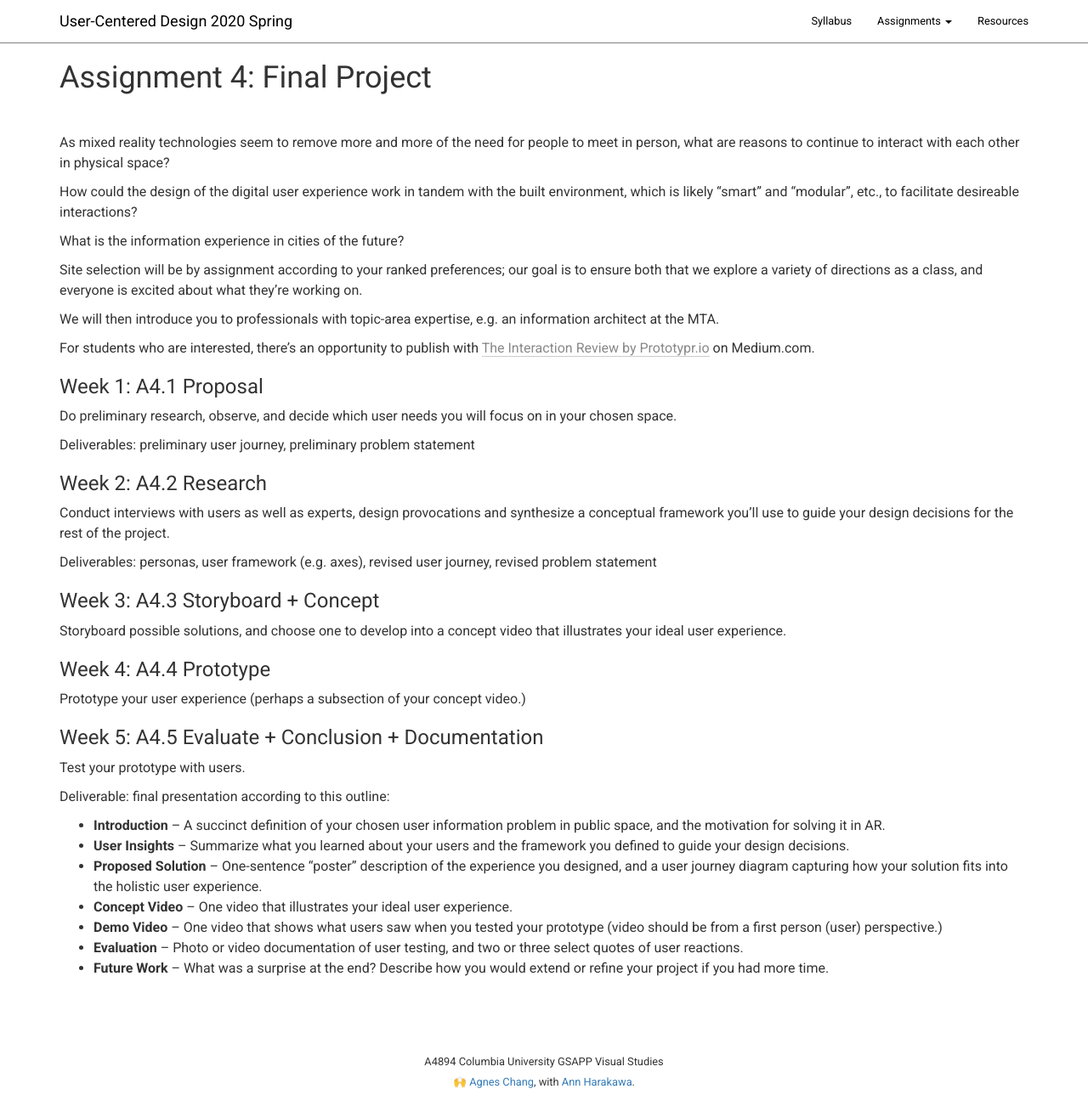
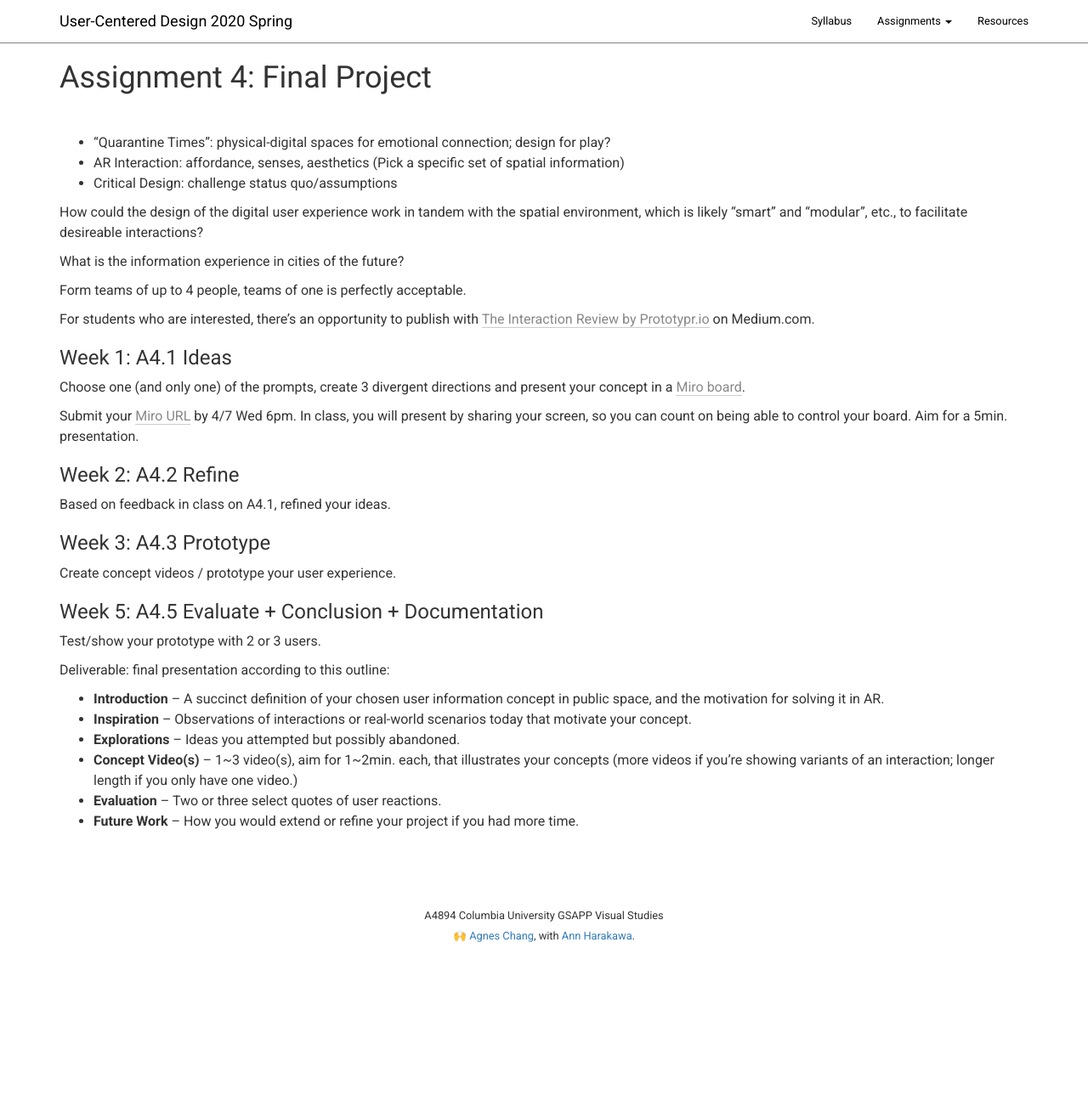
Before and after one commit to columbiaspatialinfo/columbiaspatialinfo.github.io, a Jekyll site: the page built from a4.md, in a window 1280 px wide and 1302 px high. Shown: the whole window at 85% size. Built offline with Jekyll 4.4.1, drawn with Linux system fonts in a browser that asks for light colours; our own code applies the rules of GitHub Pages for plain Markdown files.

Commit message:
Update a4.md

```diff
--- a/a4.md
+++ b/a4.md
@@ -5,48 +5,41 @@ layout: default
 # Assignment 4: Final Project
 <br>
 
-As mixed reality technologies seem to remove more and more of the need for people to meet in person, what are reasons to continue to interact with each other in physical space?
+- “Quarantine Times”: physical-digital spaces for emotional connection; design for play?
+- AR Interaction: affordance, senses, aesthetics (Pick a specific set of spatial information)
+- Critical Design: challenge status quo/assumptions
 
-How could the design of the digital user experience work in tandem with the built environment, which is likely "smart" and "modular", etc., to facilitate desireable interactions?
+How could the design of the digital user experience work in tandem with the spatial environment, which is likely "smart" and "modular", etc., to facilitate desireable interactions?
 
 What is the information experience in cities of the future?
 
-Site selection will be by assignment according to your ranked preferences; our goal is to ensure both that we explore a variety of directions as a class, and everyone is excited about what they're working on.
-
-We will then introduce you to professionals with topic-area expertise, e.g. an information architect at the MTA.
+Form teams of up to 4 people, teams of one is perfectly acceptable.
 
 For students who are interested, there's an opportunity to publish with [The Interaction Review by Prototypr.io](https://blog.prototypr.io/theinteractionreview/home) on Medium.com.
 
-### Week 1: A4.1 Proposal
+### Week 1: A4.1 Ideas
 
-Do preliminary research, observe, and decide which user needs you will focus on in your chosen space.
+Choose one (and only one) of the prompts, create 3 divergent directions and present your concept in a [Miro board](https://miro.com/).
 
-Deliverables: preliminary user journey, preliminary problem statement
+Submit your [Miro URL](https://forms.gle/EDzhzmCAJPhydBog6) by 4/7 Wed 6pm. In class, you will present by sharing your screen, so you can count on being able to control your board. Aim for a 5min. presentation.
 
-### Week 2: A4.2 Research
+### Week 2: A4.2 Refine
 
-Conduct interviews with users as well as experts, design provocations and synthesize a conceptual framework you'll use to guide your design decisions for the rest of the project.
+Based on feedback in class on A4.1, refined your ideas.
 
-Deliverables: personas, user framework (e.g. axes), revised user journey, revised problem statement
+### Week 3: A4.3 Prototype
 
-### Week 3: A4.3 Storyboard + Concept
-
-Storyboard possible solutions, and choose one to develop into a concept video that illustrates your ideal user experience.
-
-### Week 4: A4.4 Prototype
-
-Prototype your user experience (perhaps a subsection of your concept video.)
+Create concept videos / prototype your user experience.
 
 ### Week 5: A4.5 Evaluate + Conclusion + Documentation
 
-Test your prototype with users.
+Test/show your prototype with 2 or 3 users.
 
 Deliverable: final presentation according to this outline:
 
-- **Introduction** -- A succinct definition of your chosen user information problem in public space, and the motivation for solving it in AR.
-- **User Insights** -- Summarize what you learned about your users and the framework you defined to guide your design decisions.
-- **Proposed Solution** -- One-sentence "poster" description of the experience you designed, and a user journey diagram capturing how your solution fits into the holistic user experience.
-- **Concept Video** -- One video that illustrates your ideal user experience.
-- **Demo Video** -- One video that shows what users saw when you tested your prototype (video should be from a first person (user) perspective.)
-- **Evaluation** -- Photo or video documentation of user testing, and two or three select quotes of user reactions.
-- **Future Work** -- What was a surprise at the end? Describe how you would extend or refine your project if you had more time.
+- **Introduction** -- A succinct definition of your chosen user information concept in public space, and the motivation for solving it in AR.
+- **Inspiration** -- Observations of interactions or real-world scenarios today that motivate your concept.
+- **Explorations** -- Ideas you attempted but possibly abandoned.
+- **Concept Video(s)** -- 1~3 video(s), aim for 1~2min. each, that illustrates your concepts (more videos if you're showing variants of an interaction; longer length if you only have one video.)
+- **Evaluation** -- Two or three select quotes of user reactions.
+- **Future Work** -- How you would extend or refine your project if you had more time.
```
